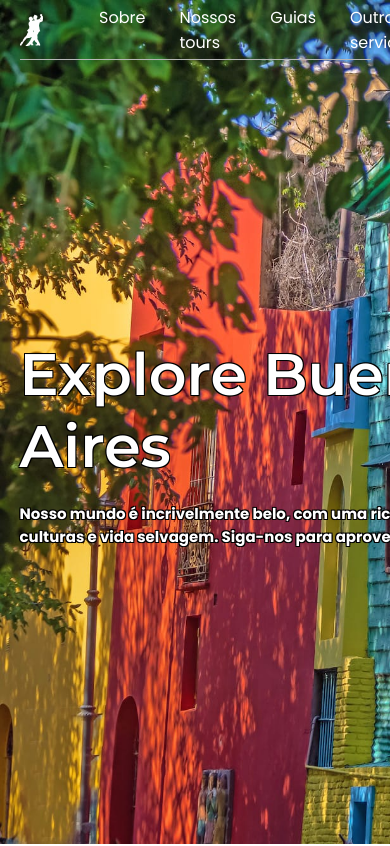
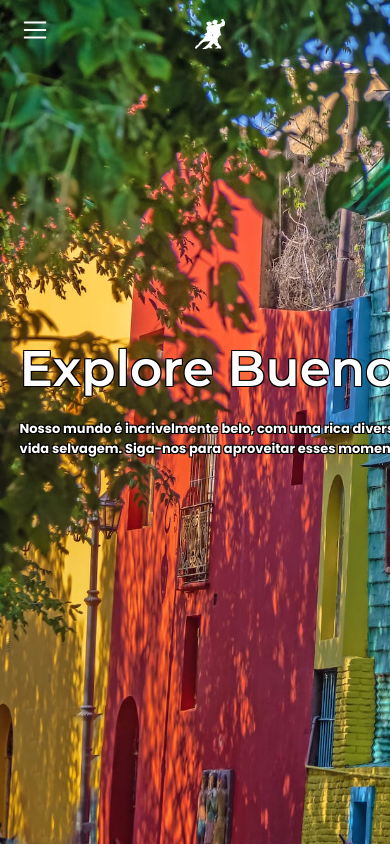
Before and after one commit to arielcBR/agency-travel, a React (Vite) app: page / in a window 390 px wide. Shown: the top 846 px of the page. Built offline with nearby package versions, Linux system fonts and the light colour scheme.

Commit message:
added menu mobile

```diff
--- a/src/components/Header/index.tsx
+++ b/src/components/Header/index.tsx
@@ -1,9 +1,25 @@
-import { HeaderContainer, Nav } from "./styles";
+import { HeaderContainer, HeaderMobile, HeaderDesktop, Nav } from "./styles";
 import { Logo } from "../Logo";
+import { List } from "@phosphor-icons/react";
+import { useMenu } from "../../hooks/MenuContext";
 
 export function Header() {
+  const { statusMobileMenu } = useMenu();
+
+  function handleOpenMenu() {
+    statusMobileMenu(true);
+  }
+
   return (
     <HeaderContainer>
+      <HeaderMobile>
+        <div>
+          <List onClick={handleOpenMenu} />
+        </div>
+        <Logo />
+      </HeaderMobile>
+
+      <HeaderDesktop>
         <Logo />
         <Nav>
           <ul>
@@ -21,6 +37,7 @@ export function Header() {
             </li>
           </ul>
         </Nav>
+      </HeaderDesktop>
     </HeaderContainer>
   );
 }
--- a/src/components/Header/styles.ts
+++ b/src/components/Header/styles.ts
@@ -1,17 +1,28 @@
 import styled from "styled-components";
+import { DEVICE_BREAKPOINT } from "../../styles/devicesBreakpoint";
 
 export const HeaderContainer = styled.header`
+  height: 6rem;
+  width: 100%;
+`;
+
+export const HeaderDesktop = styled.div`
   display: flex;
   align-items: center;
 
   border-bottom: 1px solid ${({ theme }) => theme["gray-300"]};
-  height: 6rem;
   width: 100%;
 
   > img {
     margin-right: 5.6rem;
     height: 3.2rem;
     width: 3.2rem;
+  }
+
+  @media (max-width: ${DEVICE_BREAKPOINT.SM}) {
+    & {
+      display: none;
+    }
   }
 `;
 
@@ -35,9 +46,21 @@ export const Nav = styled.nav`
     :hover {
       color: ${({ theme }) => theme["gray-100"]};
     }
-
-    .active {
-      font-weight: 700;
-    }
   }
 `;
+
+export const HeaderMobile = styled.div`
+  display: flex;
+  align-items: center;
+  padding-top: 1.5rem;
+
+  > div {
+    width: 50%;
+  }
+
+  svg, img {
+    color: ${({ theme }) => theme.white};
+    height: 3rem;
+    width: 3rem;
+  }
+`;
--- a/src/components/HeroSection/index.tsx
+++ b/src/components/HeroSection/index.tsx
@@ -1,5 +1,5 @@
+import { HeroSectionContainer } from "./styles";
 import { Header } from "../Header";
-import { HeroSectionContainer } from "./styles";
 
 export function HeroSection() {
   return (
--- a/src/components/HeroSection/styles.ts
+++ b/src/components/HeroSection/styles.ts
@@ -67,4 +67,20 @@ export const HeroSectionContainer = styled.section`
       }
     }
   }
+
+  @media (max-width: ${DEVICE_BREAKPOINT.SM}) {
+    > main {
+      gap: 2rem;
+      white-space: pre-wrap;
+      word-wrap: break-word;
+
+      > h1 {
+        font-size: clamp(3rem, 15vw, 5rem);
+      }
+
+      > p {
+        font-size: clamp(1rem, 15vw, 1.3rem);
+      }
+    }
+  }
 `;
--- /dev/null
+++ b/src/components/MenuMobile/index.tsx
@@ -0,0 +1,42 @@
+import { MenuMobileContainer, Header, Main } from "./styles";
+import { X } from "@phosphor-icons/react";
+import { useMenu } from "../../hooks/MenuContext";
+
+export function MenuMobile() {
+  const { statusMobileMenu } = useMenu();
+
+  function handleCloseMenu() {
+    statusMobileMenu(false);
+  }
+
+  return (
+    <MenuMobileContainer>
+      <>
+        <Header>
+          <div>
+            <X onClick={handleCloseMenu} />
+            <span>Menu</span>
+          </div>
+        </Header>
+        <Main className="container">
+          <nav>
+            <ul>
+              <li onClick={handleCloseMenu}>
+                <a href="#aboutUs">Sobre</a>
+              </li>
+              <li>
+                <a href="#tours">Nossos tours</a>
+              </li>
+              <li>
+                <a href="#staff">Guias</a>
+              </li>
+              <li>
+                <a href="#ourServices">Outros serviços</a>
+              </li>
+            </ul>
+          </nav>
+        </Main>
+      </>
+    </MenuMobileContainer>
+  );
+}
--- /dev/null
+++ b/src/components/MenuMobile/styles.ts
@@ -0,0 +1,68 @@
+import styled from "styled-components";
+export const MenuMobileContainer = styled.div`
+  position: absolute;
+  top: 0;
+  left: 0;
+  right: 0;
+  bottom: 0;
+  z-index: 1000;
+
+  font-family: "Montserrat", sans-serif;
+  color: ${({ theme }) => theme.white};
+  height: 100vh;
+  width: 100%;
+`;
+export const Header = styled.header`
+  display: flex;
+  align-items: baseline;
+  gap: 1rem;
+
+  background: ${({ theme }) => theme["brown-200"]};
+
+  > div {
+    display: flex;
+    align-items: center;
+    gap: 1rem;
+
+    color: ${({ theme }) => theme.white};
+    font-size: 2rem;
+    padding: 3.75rem 1.75rem 1.75rem;
+    width: calc(50% - 1rem);
+
+    svg {
+      cursor: pointer;
+      font-size: 2.2rem;
+    }
+  }
+`;
+
+export const Main = styled.div`
+  background: ${({ theme }) => theme.white};
+  padding-top: 2rem;
+
+  height: 100%;
+  width: 100%;
+
+  > nav {
+    > ul {
+      display: flex;
+      flex-direction: column;
+      gap: 1rem;
+
+      > li {
+        display: flex;
+        padding: 0.5rem 0;
+
+        > a {
+          color: ${({ theme }) => theme["brown-200"]};
+          font-size: 1.8rem;
+          font-weight: 500;
+        }
+      }
+
+      :hover {
+        color: ${({ theme }) => theme["gray-100"]};
+      }
+    }
+  }
+`;
--- /dev/null
+++ b/src/hooks/MenuContext.tsx
@@ -0,0 +1,36 @@
+import { createContext, ReactNode, useContext, useState } from "react";
+
+interface MenuContextType {
+  menuVisible: boolean;
+  statusMobileMenu: (state: boolean) => void;
+}
+
+interface MenuProviderProps {
+  children: ReactNode;
+}
+
+const MenuContext = createContext<MenuContextType | undefined>(undefined);
+
+export function MenuProvider({ children }: MenuProviderProps) {
+  const [menuVisible, setMenuVisible] = useState(false);
+
+  function statusMobileMenu(state: boolean) {
+    setMenuVisible(state);
+  }
+
+  return (
+    <MenuContext.Provider value={{ menuVisible, statusMobileMenu }}>
+      {children}
+    </MenuContext.Provider>
+  );
+}
+
+export const useMenu = () => {
+  const context = useContext(MenuContext);
+
+  if (context === undefined) {
+    throw new Error("useMenu must be used within a MenuProvider");
+  }
+
+  return context;
+};
--- a/src/layout/DefaultLayout.tsx
+++ b/src/layout/DefaultLayout.tsx
@@ -1,14 +1,24 @@
 import { Footer } from "../components/Footer";
 import { Content, LayoutContainer } from "./styles";
 import { Outlet } from "react-router-dom";
+import { useMenu } from "../hooks/MenuContext";
+import { MenuMobile } from "../components/MenuMobile";
 
 export function DefaultLayout() {
+  const { menuVisible } = useMenu();
+  console.log("menuVisible: ", menuVisible)
+
   return (
     <LayoutContainer>
-      <Content>
-        <Outlet />
-      </Content>
-      <Footer />
+      {menuVisible && <MenuMobile />}
+      {!menuVisible && (
+        <>
+          <Content>
+            <Outlet />
+          </Content>
+          <Footer />
+        </>
+      )}
     </LayoutContainer>
   );
 }
--- a/src/main.tsx
+++ b/src/main.tsx
@@ -1,9 +1,12 @@
 import React from "react";
 import ReactDOM from "react-dom/client";
 import { App } from "./App.jsx";
+import { MenuProvider } from "./hooks/MenuContext.tsx";
 
 ReactDOM.createRoot(document.getElementById("root")).render(
   <React.StrictMode>
-    <App />
+    <MenuProvider>
+      <App />
+    </MenuProvider>
   </React.StrictMode>
 );
```
Lines whose indentation alone changed are shown as unchanged.
